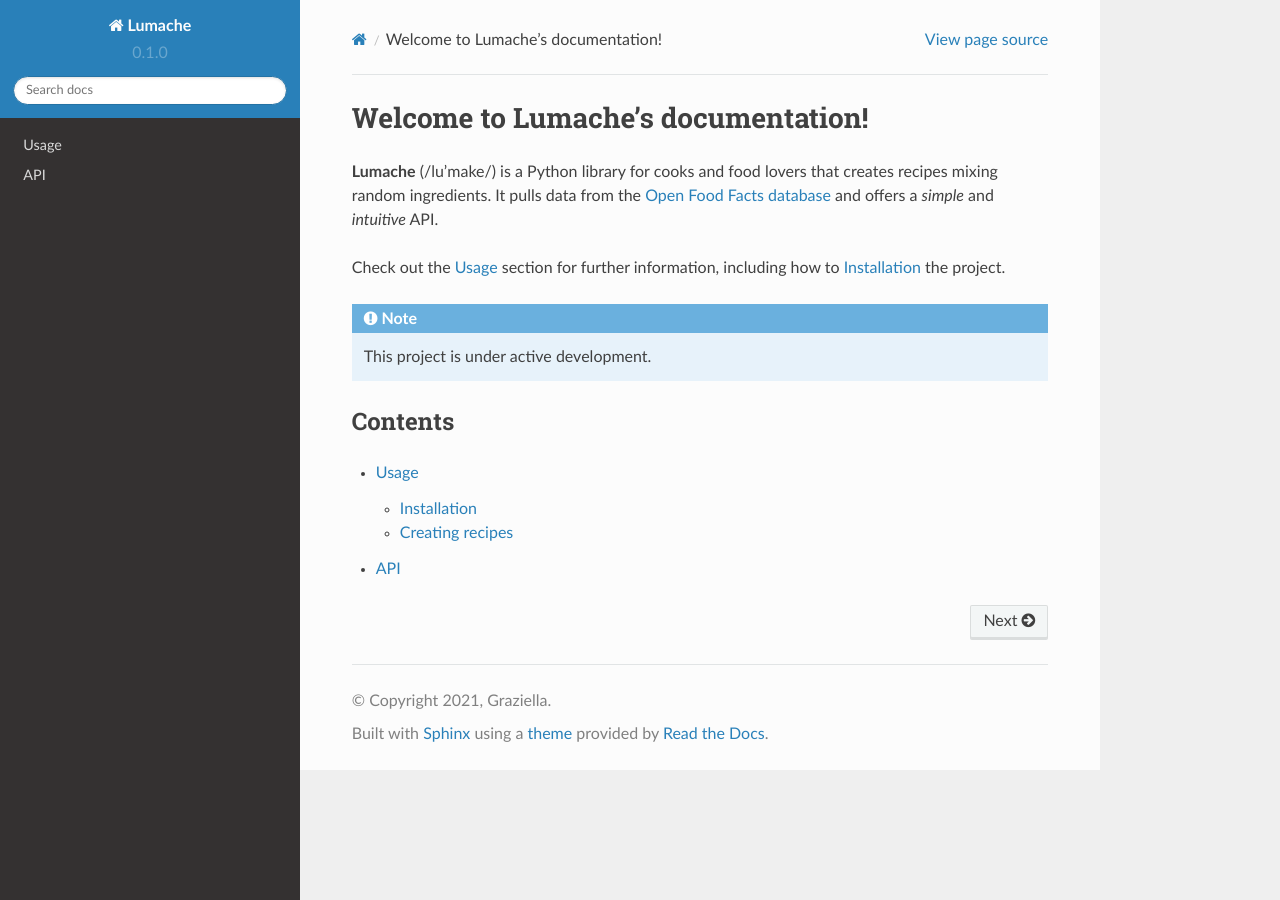
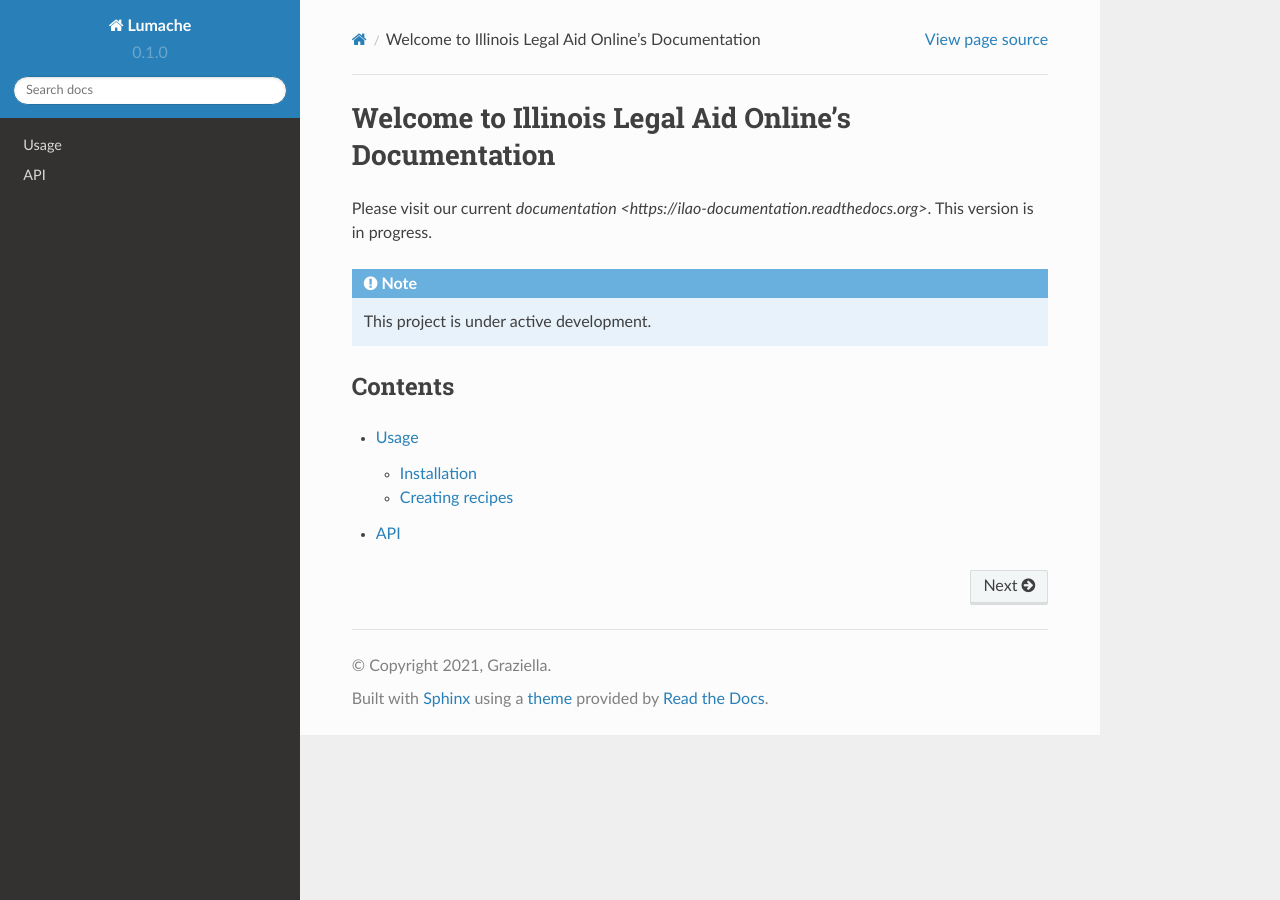
Before and after one commit to IllinoisLegalAidOnline/website-docs, a Sphinx documentation site: the page built from docs/source/index.rst, in a window 1280 px wide. Built offline with Sphinx 7.4.7 and the Read the Docs theme 2.0.0, drawn with Linux system fonts in a browser that asks for light colours.

```diff
--- a/docs/source/index.rst
+++ b/docs/source/index.rst
@@ -1,13 +1,7 @@
-Welcome to Lumache's documentation!
-===================================
+Welcome to Illinois Legal Aid Online's Documentation
+=======================================================
 
-**Lumache** (/lu'make/) is a Python library for cooks and food lovers
-that creates recipes mixing random ingredients.
-It pulls data from the `Open Food Facts database <https://world.openfoodfacts.org/>`_
-and offers a *simple* and *intuitive* API.
-
-Check out the :doc:`usage` section for further information, including
-how to :ref:`installation` the project.
+Please visit our current `documentation <https://ilao-documentation.readthedocs.org>`. This version is in progress.
 
 .. note::
 
```
Also changed, not shown: 1 other file.
